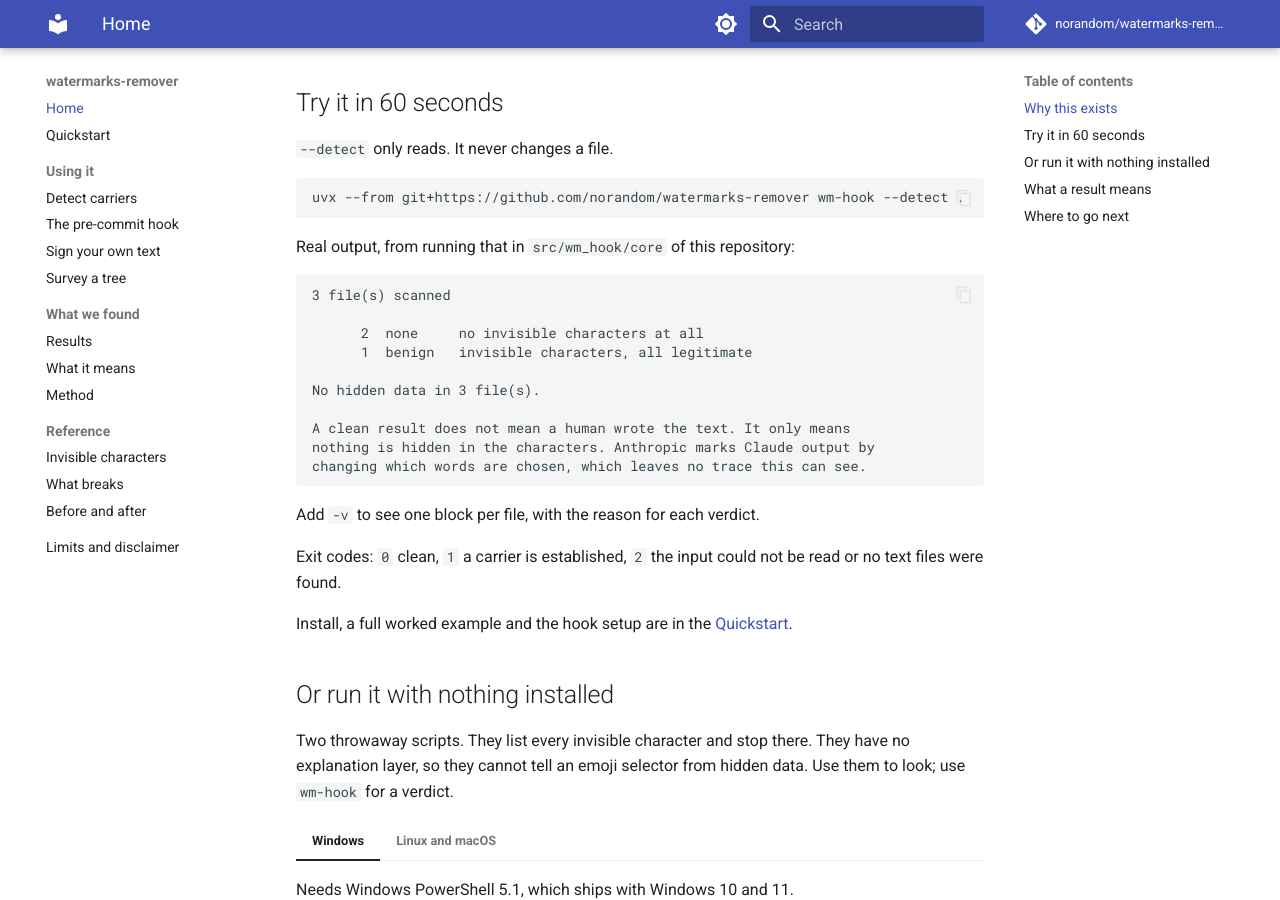
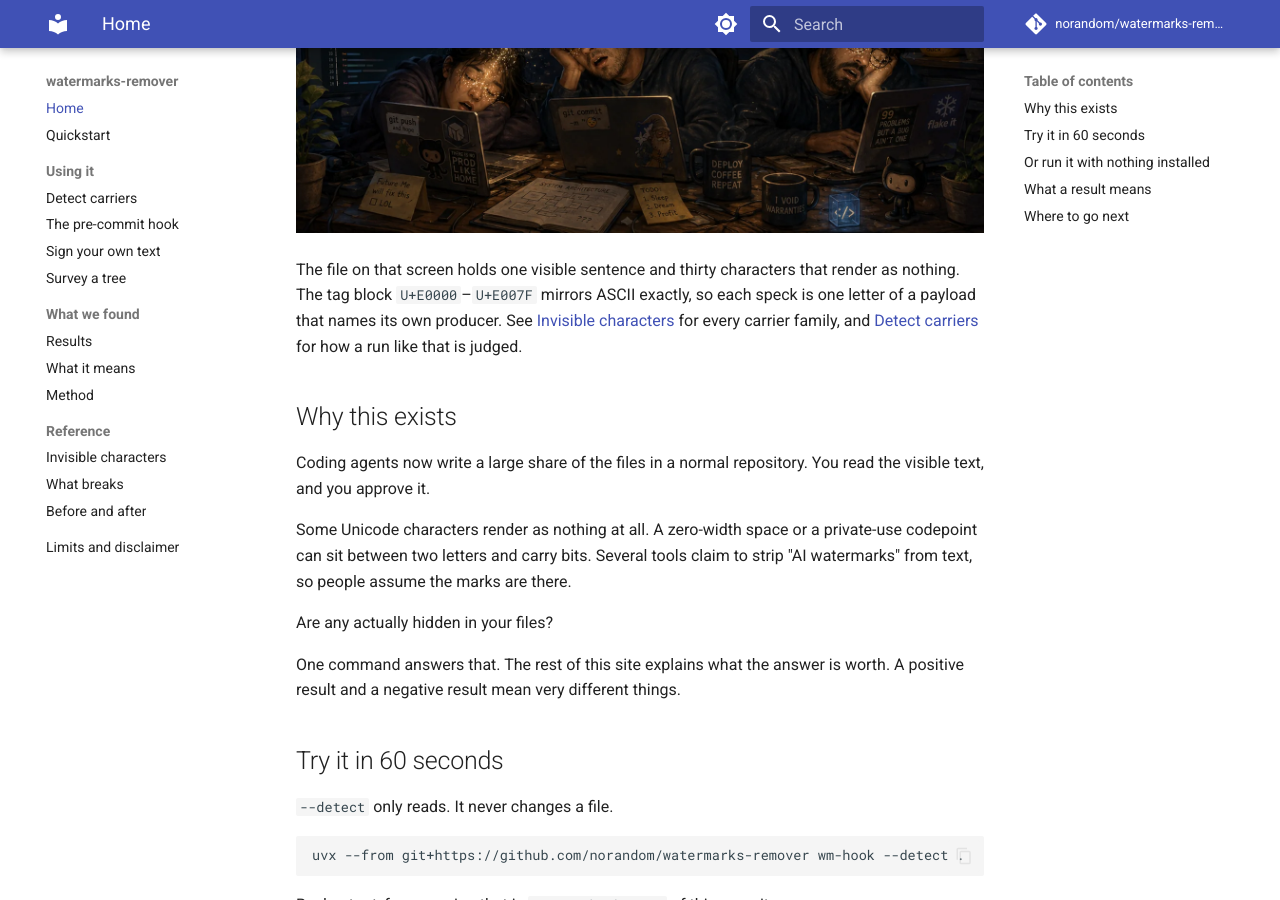
Before and after one commit to norandom/watermarks-remover, an MkDocs documentation site: the page built from docs/index.md, in a window 1280 px wide and 900 px high, scrolled down 504 px. Built offline with MkDocs 1.6.1 and Material for MkDocs 9.7.7, drawn with Linux system fonts in a browser that asks for light colours; comment, search, counter and statistics services are not loaded.

Commit message:
docs: add the Sandman illustration to the README and the docs home
A comic summary of the whole problem: the Sandman scattering invisible tag
characters into the eyes of sleeping developers, while the monitor behind them
shows only "The release ships on Tuesday."

It carries the same worked example the README already had - U+E0067 to g,
U+E0065 to e, U+E003D to =, decoding to gen=claude-opus-4;run=8f31c2a0 - so it
teaches rather than decorates, and the caption links straight into the section
that walks through it.

Compressed from 2.4 MB PNG to 229 KB WebP at quality 84, a 91% reduction. The
source would have been 84% of a 472 KiB repository on its own. Re-encoding the
PNG saved nothing (2.43 MB), and JPEG was rejected on principle: its artifacts
land on sharp glyph edges, and every codepoint label in this image is text that
has to stay readable. Checked at full resolution after encoding.

Alt text spells out the codepoint mappings and the decoded payload, so a reader
using a screen reader gets the example rather than "picture of a wizard".

Co-Authored-By: Claude Opus 5 <noreply@anthropic.com>

```diff
--- a/docs/index.md
+++ b/docs/index.md
@@ -1,6 +1,19 @@
 # watermarks-remover
 
 `wm-hook` finds and removes invisible Unicode characters that hide data in text.
+
+![The Sandman scattering invisible Unicode tag characters over three sleeping
+developers. Labels trace each speck to the ASCII it mirrors — U+E0067 to g,
+U+E0065 to e, U+E006E to n, U+E003D to =, U+E0063 to c, U+E006C to l — and a
+panel decodes the whole run as gen=claude-opus-4;run=8f31c2a0. On the monitor
+behind them the file reads only "The release ships on Tuesday." A sign on the
+wall says: invisible characters, visible problems.](assets/sandman.webp)
+
+The file on that screen holds one visible sentence and thirty characters that
+render as nothing. The tag block `U+E0000`–`U+E007F` mirrors ASCII exactly, so
+each speck is one letter of a payload that names its own producer. See
+[Invisible characters](reference/characters.md) for every carrier family, and
+[Detect carriers](usage/detect.md) for how a run like that is judged.
 
 ## Why this exists
 
```
Also changed, not shown: README.md (+11 -0 lines), docs/assets/sandman.webp (added).
